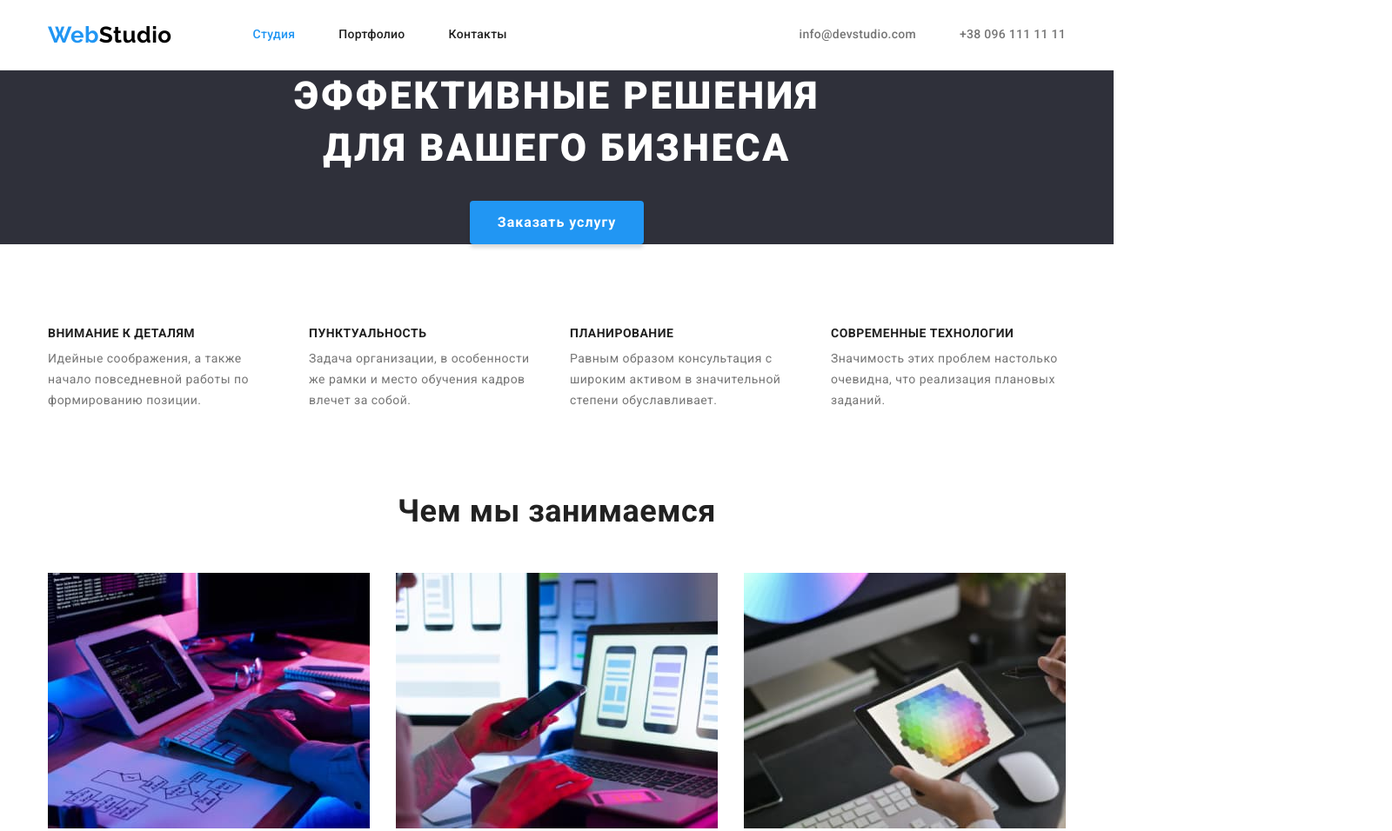
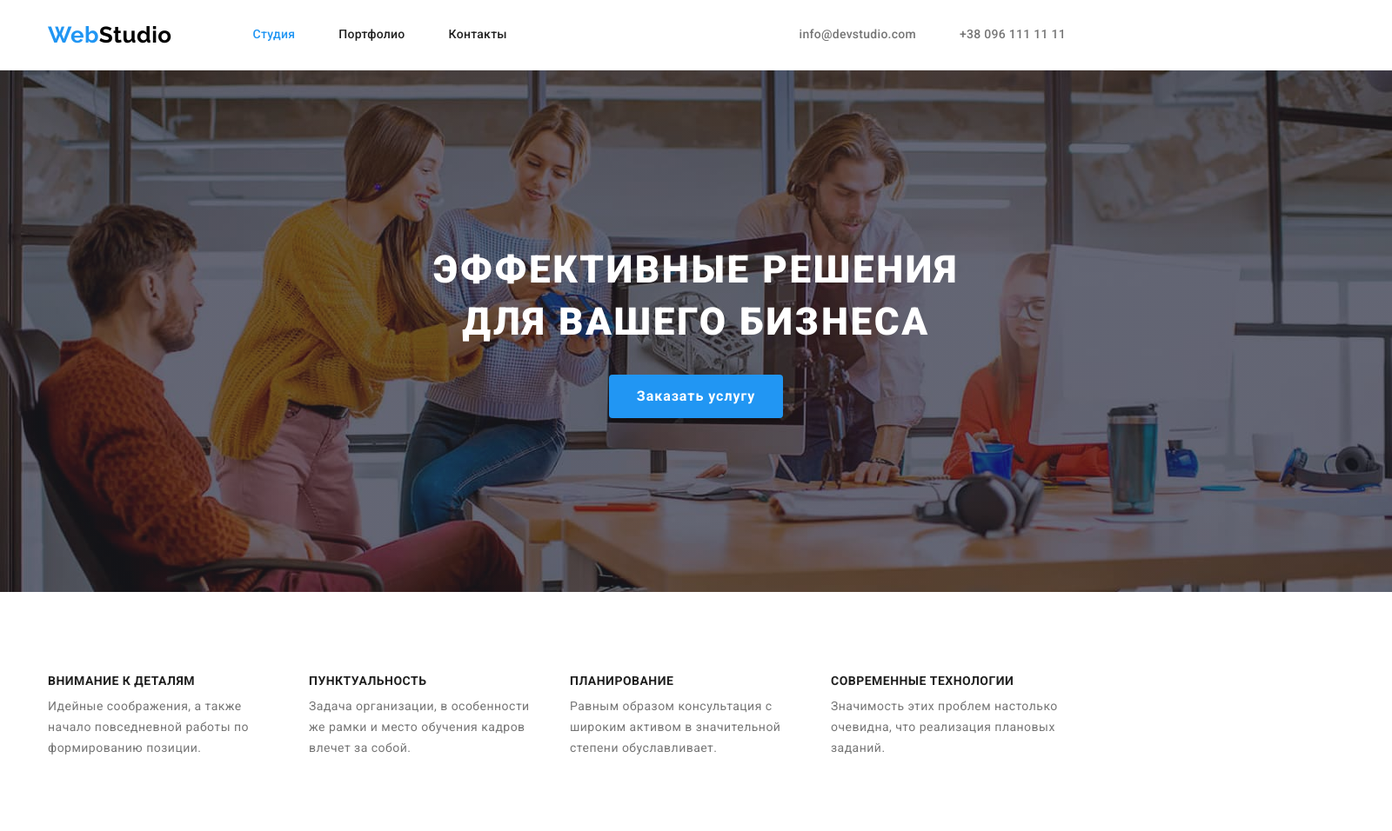
Before and after one commit to OksanaZel/goit-markup-hw-04, a plain HTML site: page index.html in a window 1280 px wide. Shown: the top 956 px of the page at 87% size, 1600 px wide, since content can reach past the window. Drawn offline with nearby package versions, Linux system fonts and the light colour scheme.

Commit message:
Ставит картинку на задний фон

```diff
--- a/css/styles.css
+++ b/css/styles.css
@@ -53,7 +53,8 @@ img {
 .container {
   width: 1200px;
   padding: 0 15px;
-  margin: 0 auto;
+  margin-left: auto;
+  margin-right: auto;
 }
 
 .section {
@@ -181,12 +182,31 @@ img {
 /*======= HERO =======*/
 
 .hero {
-  background-color: #2f303a;
+  height: 600px;
+  min-width: 1600px;
+  /*margin-left: auto;
+  margin-right: auto;*/
+
+  background-color: #c4c4c4;
+  background-image: linear-gradient(
+      to right,
+      rgba(47, 48, 58, 0.4),
+      rgba(47, 48, 58, 0.4)
+    ),
+    url('../img/background-main.jpg');
+  background-repeat: no-repeat;
+  background-position: center;
+  background-size: cover;
+}
+.hero.section {
+  padding-top: 200px;
+  padding-bottom: 200px;
 }
 
 .hero .title {
   width: 696px;
-  margin: 0 auto;
+  margin-left: auto;
+  margin-right: auto;
   margin-bottom: 30px;
 
   font-weight: 900;
--- a/index.html
+++ b/index.html
@@ -45,12 +45,12 @@
     </header>
     <main>
         <!-- Герой -->
-        <section class="hero">
+        <section class="hero section">
             <div class="container">
                 <h1 class="title">Эффективные решения для вашего бизнеса</h1>
                 <button class="modal-btn" type="button">Заказать услугу</button>
             </div>
-        </section>
+            </section>
         <!-- Преимущества -->
         <section class="features section">
             <div class="container">
```
Also changed, not shown: css/portfolio.css (deleted).
